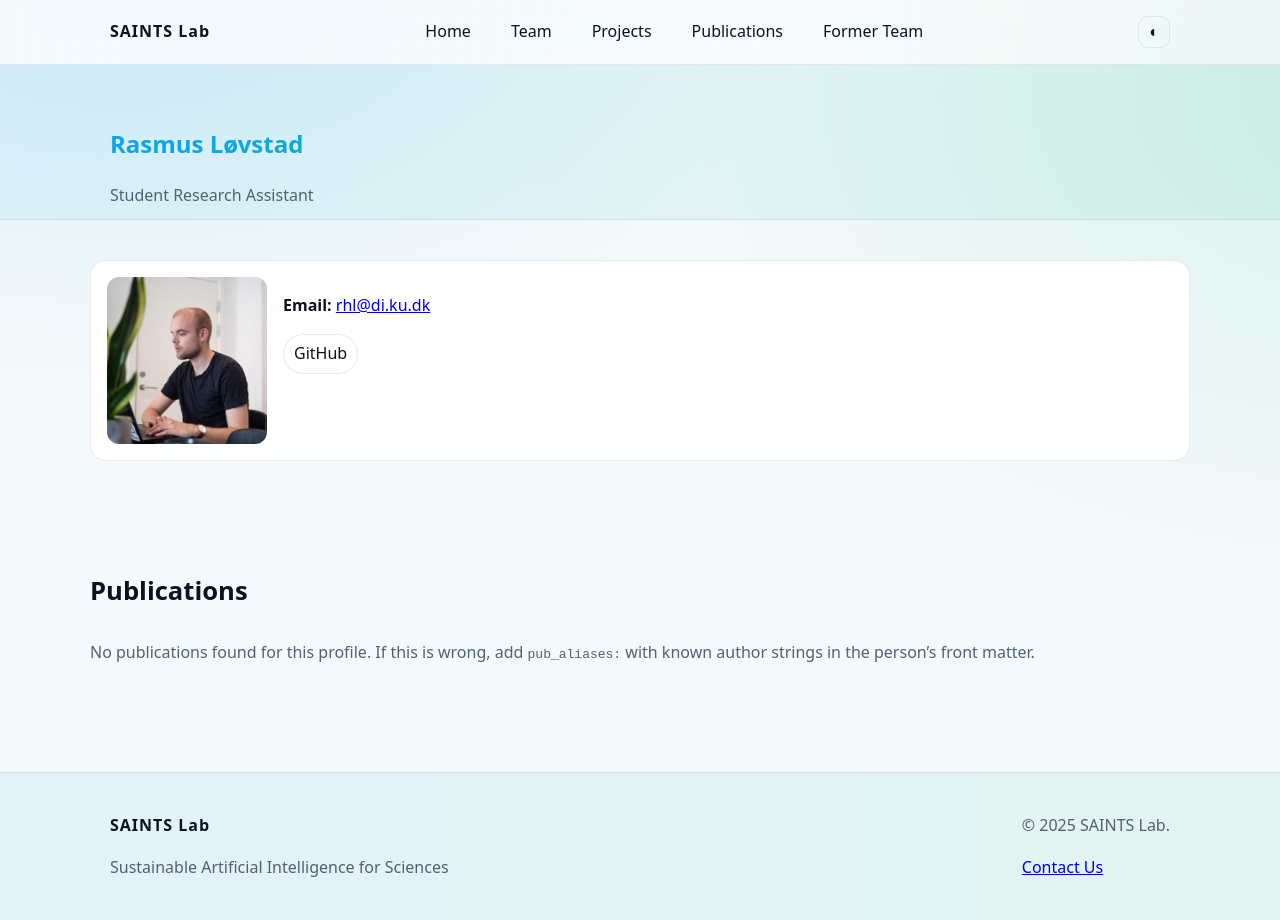
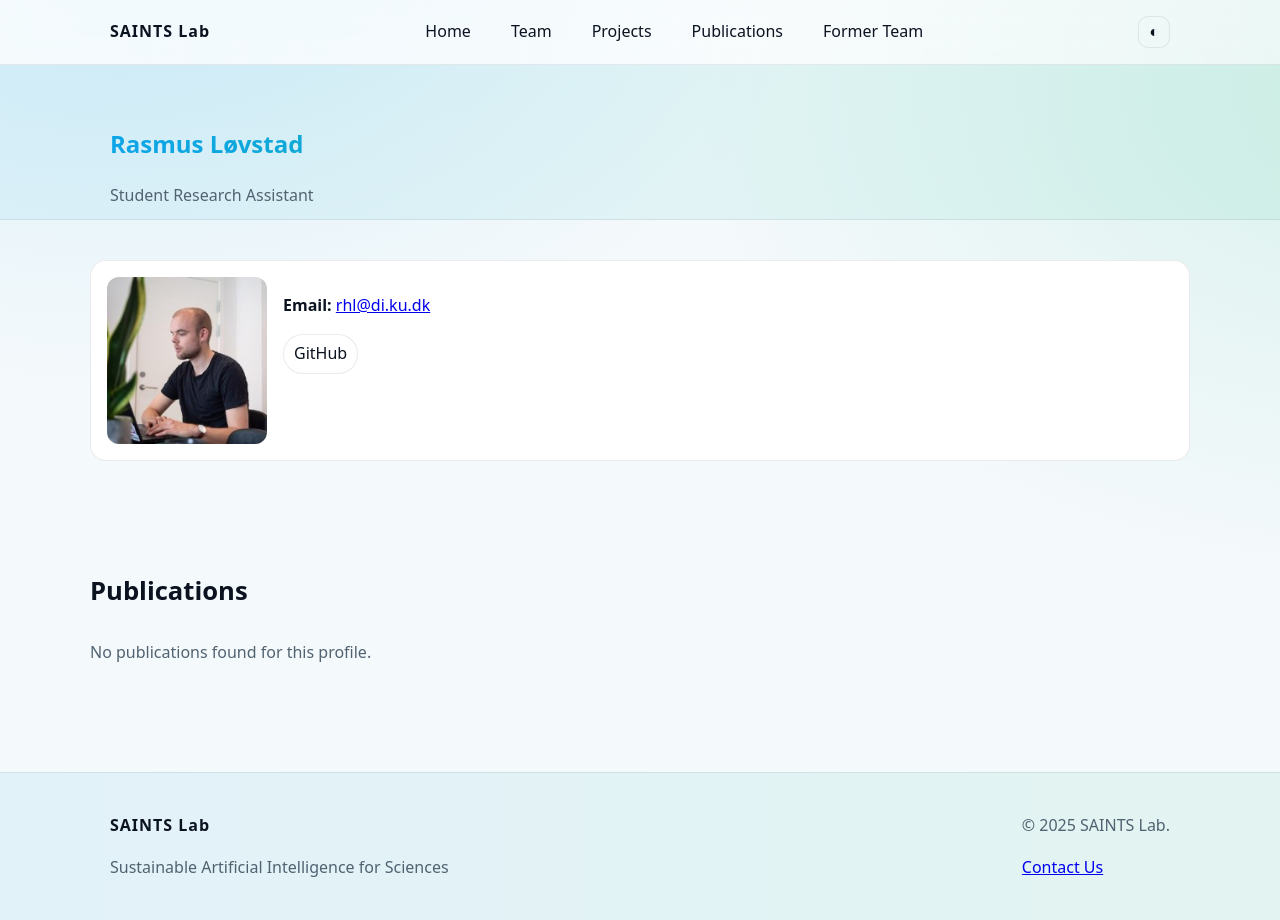
Before and after one commit to saintslab/saintslab.github.io, a Jekyll site: the page built from _people/rasmus.md, in a window 1280 px wide. Built offline with Jekyll 4.4.1, drawn with Linux system fonts in a browser that asks for light colours.

Commit message:
Update people

```diff
--- a/_layouts/person.html
+++ b/_layouts/person.html
@@ -82,6 +82,6 @@ layout: default
   </div>
 
   {%- if seen == "" -%}
-    <p class="muted">No publications found for this profile. If this is wrong, add <code>pub_aliases:</code> with known author strings in the person’s front matter.</p>
+    <p class="muted">No publications found for this profile. </p>
   {%- endif -%}
 </section>
```
